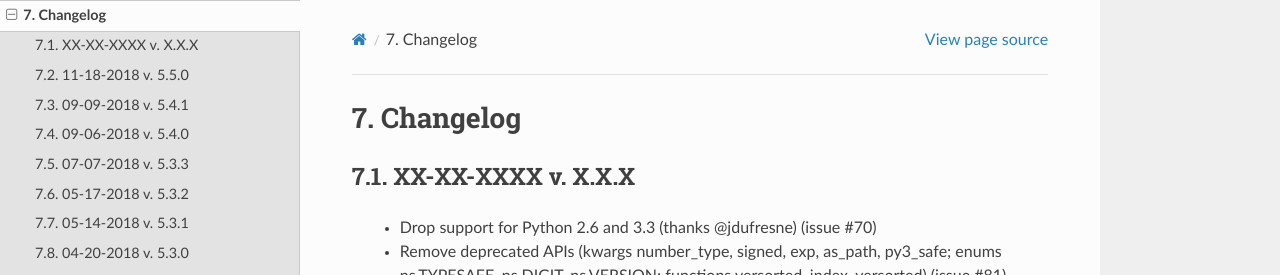
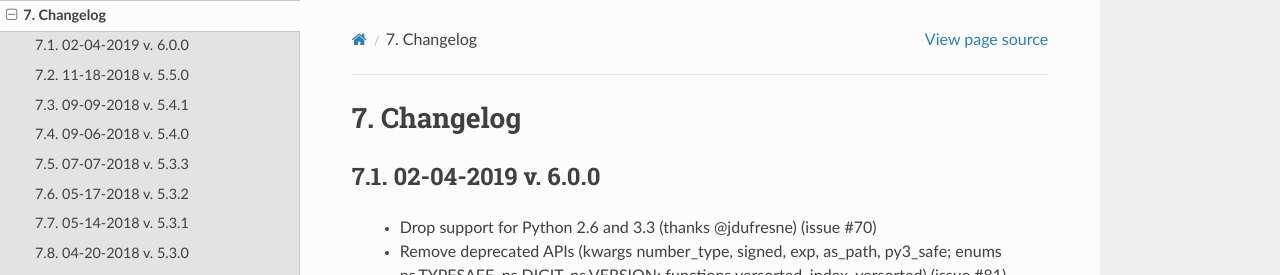
Before and after one commit to SethMMorton/natsort, a Sphinx documentation site: the page built from docs/changelog.rst, in a window 1280 px wide and 900 px high. Shown: the top 275 px of the window. Built offline with Sphinx 7.4.7 and the Read the Docs theme 2.0.0, drawn with Linux system fonts in a browser that asks for light colours.

Commit message:
Bump version: 5.5.0 → 6.0.0

```diff
--- a/CHANGELOG.rst
+++ b/CHANGELOG.rst
@@ -1,4 +1,4 @@
-XX-XX-XXXX v. X.X.X
+02-04-2019 v. 6.0.0
 +++++++++++++++++++
 
   - Drop support for Python 2.6 and 3.3 (thanks @jdufresne) (issue #70)
--- a/docs/conf.py
+++ b/docs/conf.py
@@ -57,7 +57,7 @@
 # built documents.
 #
 # The full version, including alpha/beta/rc tags.
-release = '5.5.0'
+release = '6.0.0'
 # The short X.Y version.
 version = '.'.join(release.split('.')[0:2])
 
--- a/natsort/__init__.py
+++ b/natsort/__init__.py
@@ -23,7 +23,7 @@
 if float(sys.version[:3]) < 3:
     from natsort.natsort import natcmp
 
-__version__ = "5.5.0"
+__version__ = "6.0.0"
 
 __all__ = [
     "natsort_key",
--- a/setup.cfg
+++ b/setup.cfg
@@ -1,5 +1,5 @@
 [bumpversion]
-current_version = 5.5.0
+current_version = 6.0.0
 commit = True
 tag = True
 tag_name = {new_version}
--- a/setup.py
+++ b/setup.py
@@ -3,7 +3,7 @@
 from setuptools import find_packages, setup
 setup(
     name='natsort',
-    version='5.5.0',
+    version='6.0.0',
     packages=find_packages(),
     entry_points={'console_scripts': ['natsort = natsort.__main__:main']},
     python_requires=">=2.7, !=3.0.*, !=3.1.*, !=3.2.*, !=3.3.*",
```
